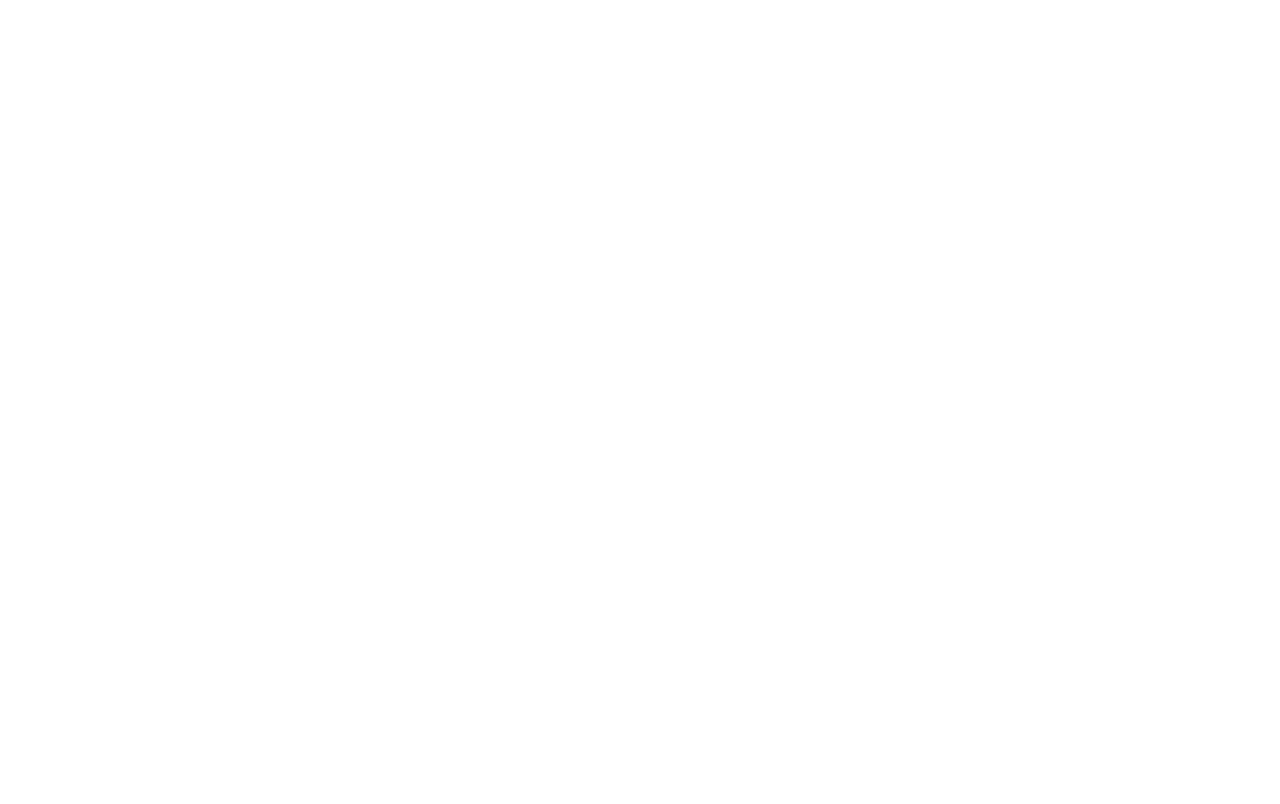
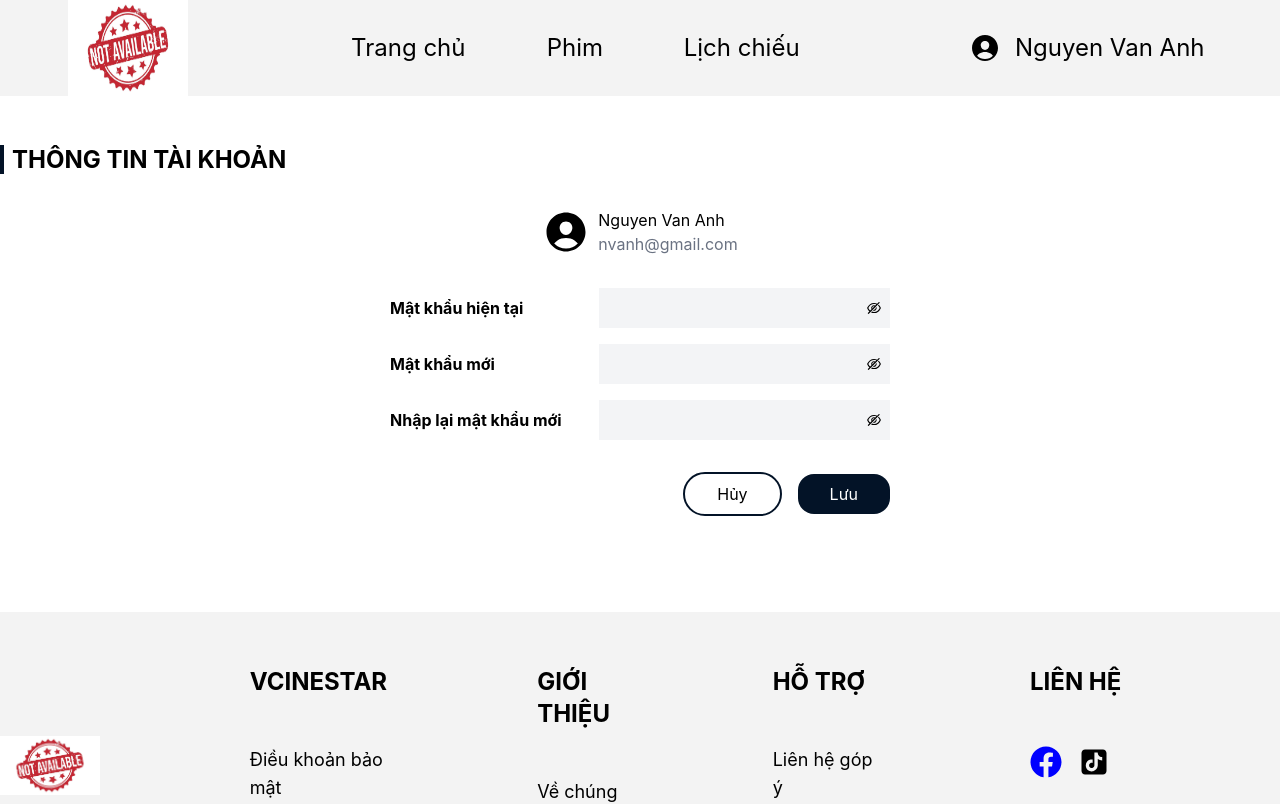
Before and after one commit to chauminh28/Booking_Movie_Ticket, a React (Vite) app in the folder BookingMovieTicket_FE/BookingMovieTicket/: page /profile/changePassword in a window 1280 px wide. Before the commit this address had no page. Shown: the top 804 px of the page. Built offline with nearby package versions, Linux system fonts and the light colour scheme.

Commit message:
UI Profile, UI Change Password, add Initflowbite

```diff
--- a/BookingMovieTicket_FE/BookingMovieTicket/src/App.jsx
+++ b/BookingMovieTicket_FE/BookingMovieTicket/src/App.jsx
@@ -5,15 +5,24 @@
 import ForgetPassword from "./components/features/ForgetPassword";
 import NavbarAdmin from "./components/layouts/NavbarAdmin";
 import HomePage from "./pages/public/HomePage";
+import Profile from "./pages/public/Profile";
+import ProfileChangePassword from "./pages/public/ProfileChangePassword";
 
 function App() {
   return (
     <Router>
       <Routes>
+        {/* Page User */}
         <Route path="/" element={<HomePage />} />
         <Route path="/login" element={<Login />} />
         <Route path="/register" element={<Register />} />
         <Route path="/forgetPassword" element={<ForgetPassword />} />
+        <Route path="/profile" element={<Profile />} />
+        <Route
+          path="/profile/changePassword"
+          element={<ProfileChangePassword />}
+        />
+        {/* Page Admin */}
         <Route path="/navbar" element={<NavbarAdmin />} />
       </Routes>
     </Router>
--- /dev/null
+++ b/BookingMovieTicket_FE/BookingMovieTicket/src/components/features/ChangePassword.jsx
@@ -0,0 +1,96 @@
+import React, { useState } from "react";
+import { IoPersonCircle } from "react-icons/io5";
+import { AiOutlineEye, AiOutlineEyeInvisible } from "react-icons/ai";
+function ChangePassword() {
+  const [showCurrent, setshowCurrent] = useState(false);
+  const [showNew, setShowNew] = useState(false);
+  const [showConfirm, setShowConfirm] = useState(false);
+  return (
+    <div className="container mx-auto">
+      <div>
+        <p className="uppercase text-2xl font-bold">
+          <span className="border-l-4 border-l-[#031327] mr-2"></span>Thông tin
+          tài khoản
+        </p>
+      </div>
+      <div className="flex items-center justify-center mt-8 flex-col gap-8 mb-24">
+        <div className="flex items-center gap-2">
+          <IoPersonCircle className="w-12 h-12" />
+          <div>
+            <p>Nguyen Van Anh</p>
+            <p className="text-gray-500">nvanh@gmail.com</p>
+          </div>
+        </div>
+        <div className="flex flex-col gap-4 w-[500px]">
+          <div className="flex gap-4 items-center relative">
+            <label htmlFor="" className="w-[40%] font-bold">
+              Mật khẩu hiện tại
+            </label>
+            <input
+              type={showCurrent ? "text" : "password"}
+              className="border-0 bg-gray-100 text-gray-500 p-2 w-[60%]"
+            />
+            <button
+              type="button"
+              className="absolute right-2"
+              onClick={() => {
+                setshowCurrent(!showCurrent);
+              }}
+              aria-label={showCurrent ? "Hiện mật khẩu" : "Ẩn mật khẩu"}
+            >
+              {showCurrent ? <AiOutlineEye /> : <AiOutlineEyeInvisible />}
+            </button>
+          </div>
+          <div className="flex gap-4 items-center relative">
+            <label htmlFor="" className="w-[40%] font-bold">
+              Mật khẩu mới
+            </label>
+            <input
+              type={showNew ? "text" : "password"}
+              className="border-0 bg-gray-100 text-gray-500 p-2 w-[60%]"
+            />
+            <button
+              type="button"
+              className="absolute right-2"
+              onClick={() => {
+                setShowNew(!showNew);
+              }}
+              aria-label={showNew ? "Hiện mật khẩu" : "Ẩn mật khẩu"}
+            >
+              {showNew ? <AiOutlineEye /> : <AiOutlineEyeInvisible />}
+            </button>
+          </div>
+          <div className="flex gap-4 items-center relative">
+            <label htmlFor="" className="w-[40%] font-bold">
+              Nhập lại mật khẩu mới
+            </label>
+            <input
+              type={showConfirm ? "text" : "password"}
+              className="border-0 bg-gray-100 text-gray-500 p-2 w-[60%]"
+            />
+            <button
+              type="button"
+              className="absolute right-2"
+              onClick={() => {
+                setShowConfirm(!showConfirm);
+              }}
+              aria-label={showConfirm ? "Hiện mật khẩu" : "Ẩn mật khẩu"}
+            >
+              {showConfirm ? <AiOutlineEye /> : <AiOutlineEyeInvisible />}
+            </button>
+          </div>
+        </div>
+        <div className="flex justify-end gap-4 items-center w-[500px]">
+          <button className="rounded-3xl px-8 py-2 border-2 border-[#031327] cursor-pointer">
+            Hủy
+          </button>
+          <button className="bg-[#031327] rounded-2xl px-8 py-2 text-white cursor-pointer">
+            Lưu
+          </button>
+        </div>
+      </div>
+    </div>
+  );
+}
+
+export default ChangePassword;
--- /dev/null
+++ b/BookingMovieTicket_FE/BookingMovieTicket/src/components/features/ProfileInfo.jsx
@@ -0,0 +1,112 @@
+import React from "react";
+import { IoPersonCircle } from "react-icons/io5";
+function ProfileInfo() {
+  return (
+    <div className="container mx-auto">
+      <div>
+        <p className="uppercase text-2xl font-bold">
+          <span className="border-l-4 border-l-[#031327] mr-2"></span>Thông tin
+          tài khoản
+        </p>
+      </div>
+      <div className="flex items-center justify-center mt-8 flex-col gap-8 mb-24">
+        <div className="flex items-center gap-2">
+          <IoPersonCircle className="w-12 h-12" />
+          <div>
+            <p>Nguyen Van Anh</p>
+            <p className="text-gray-500">nvanh@gmail.com</p>
+          </div>
+        </div>
+        <div className="flex flex-col gap-4 w-[500px]">
+          <div className="flex gap-4 items-center">
+            <label htmlFor="" className="w-[30%] font-bold">
+              Họ và tên
+            </label>
+            <input
+              type="text"
+              className="border-0 bg-gray-100 text-gray-500 p-2 w-[70%]"
+              value="Nguyen Van Anh"
+            />
+          </div>
+          <div className="flex gap-4 items-center">
+            <label htmlFor="" className="w-[30%] font-bold">
+              Email
+            </label>
+            <input
+              type="text"
+              className="border-0 bg-gray-100 text-gray-500 p-2 w-[70%]"
+              value="nvanh@gmail.com"
+            />
+          </div>
+          <div className="flex gap-4 items-center">
+            <label htmlFor="" className="w-[30%] font-bold">
+              Ngày sinh
+            </label>
+            <input
+              type="text"
+              className="border-0 bg-gray-100 text-gray-500 p-2 w-[70%]"
+              value="28/05/2003"
+            />
+          </div>
+          <div className="flex gap-4 items-center h-24">
+            <label htmlFor="" className="w-[30%] font-bold h-full">
+              Địa chỉ
+            </label>
+            <textarea
+              type="text"
+              className="border-0 bg-gray-100 text-gray-500 p-2 h-full w-[70%]"
+              placeholder="Nguyen Van Anh"
+              value="Nam Ky Khoi Nghia,Phuong Hoa Hai, Quan Ngu Hanh Son, Da Nang"
+              onChange={() => {}}
+            />
+          </div>
+          <div className="flex gap-4 items-center">
+            <label htmlFor="" className="font-bold w-[30%]">
+              Số điện thoại
+            </label>
+            <input
+              type="text"
+              className="border-0 bg-gray-100 text-gray-500 p-2 w-[70%]"
+              value="0123456789"
+            />
+          </div>
+          <div className="flex gap-4 items-center">
+            <label htmlFor="" className="font-bold w-[30%]">
+              Giới tính
+            </label>
+            <div className="flex p-2 space-x-10 text-gray-500">
+              <label htmlFor="">
+                <input
+                  type="radio"
+                  name="gender"
+                  value="Nam"
+                  className="mr-2 text-gray-500"
+                />
+                Nam
+              </label>
+              <label htmlFor="">
+                <input
+                  type="radio"
+                  name="gender"
+                  value="Nữ"
+                  className="mr-2 text-gray-500"
+                />
+                Nữ
+              </label>
+            </div>
+          </div>
+        </div>
+        <div className="flex justify-end gap-4 items-center w-[500px]">
+          <button className="rounded-3xl px-8 py-2 border-2 border-[#031327] cursor-pointer">
+            Hủy
+          </button>
+          <button className="bg-[#031327] rounded-2xl px-8 py-2 text-white cursor-pointer">
+            Lưu
+          </button>
+        </div>
+      </div>
+    </div>
+  );
+}
+
+export default ProfileInfo;
--- a/BookingMovieTicket_FE/BookingMovieTicket/src/components/layouts/Banner.jsx
+++ b/BookingMovieTicket_FE/BookingMovieTicket/src/components/layouts/Banner.jsx
@@ -1,8 +1,12 @@
-import React from "react";
+import React, { useEffect } from "react";
 import Banner_1 from "../../assets/public/images/Banner-1.png";
 import Banner_2 from "../../assets/public/images/Banner-2.png";
 import Banner_3 from "../../assets/public/images/Banner-3.png";
+import { initFlowbite } from "flowbite";
 function Banner() {
+  useEffect(() => {
+    initFlowbite();
+  }, []);
   return (
     <div className="mb-12">
       <div
--- a/BookingMovieTicket_FE/BookingMovieTicket/src/components/layouts/Header.jsx
+++ b/BookingMovieTicket_FE/BookingMovieTicket/src/components/layouts/Header.jsx
@@ -1,7 +1,12 @@
 import React from "react";
 import { IoPersonCircle } from "react-icons/io5";
 import NotAvailable from "/not-available.jpg";
+import { Link } from "react-router-dom";
+import { initFlowbite } from "flowbite";
 function Header() {
+  React.useEffect(() => {
+    initFlowbite();
+  }, []);
   return (
     <>
       <div className="bg-[#f3f3f3] h-24 flex justify-center items-center mb-12">
@@ -16,7 +21,7 @@
           <div className="h-full flex items-center justify-center w-[500px]">
             <ul className="flex space-x-[15] w-full justify-around h-full">
               <li className="text-[24px] cursor-pointer hover:border-b-2 hover:border-black h-full w-30 items-center flex justify-center">
-                Trang Chủ
+                <Link to="/">Trang chủ</Link>
               </li>
               <li className="text-[24px] cursor-pointer hover:border-b-2 hover:border-black h-full w-30 items-center flex justify-center">
                 Phim
@@ -47,20 +52,20 @@
               aria-labelledby="dropdownDefaultButton"
             >
               <li>
-                <a
-                  href="#"
+                <Link
+                  to="/profile"
                   className="block px-4 py-2 hover:bg-gray-100 dark:hover:bg-gray-600 dark:hover:text-white"
                 >
                   Thông tin tài khoản
-                </a>
+                </Link>
               </li>
               <li>
-                <a
-                  href="#"
+                <Link
+                  to="/profile/changePassword"
                   className="block px-4 py-2 hover:bg-gray-100 dark:hover:bg-gray-600 dark:hover:text-white"
                 >
                   Đổi mặt khẩu
-                </a>
+                </Link>
               </li>
               <li>
                 <a
--- /dev/null
+++ b/BookingMovieTicket_FE/BookingMovieTicket/src/pages/public/Profile.jsx
@@ -0,0 +1,16 @@
+import React from "react";
+import Header from "../../components/layouts/Header";
+import Footer from "../../components/layouts/Footer";
+import ProfileInfo from "../../components/features/ProfileInfo";
+
+function Profile() {
+  return (
+    <div>
+      <Header />
+      <ProfileInfo />
+      <Footer />
+    </div>
+  );
+}
+
+export default Profile;
--- /dev/null
+++ b/BookingMovieTicket_FE/BookingMovieTicket/src/pages/public/ProfileChangePassword.jsx
@@ -0,0 +1,16 @@
+import React from "react";
+import Header from "../../components/layouts/Header";
+import Footer from "../../components/layouts/Footer";
+import ChangePassword from "../../components/features/ChangePassword";
+
+function ProfileChangePassword() {
+  return (
+    <div>
+      <Header />
+      <ChangePassword />
+      <Footer />
+    </div>
+  );
+}
+
+export default ProfileChangePassword;
```
Also changed, not shown: BookingMovieTicket_FE/BookingMovieTicket/src/components/features/Register.jsx (+138 -43 lines).
